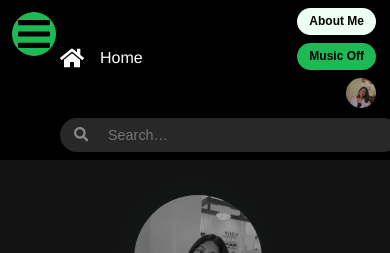
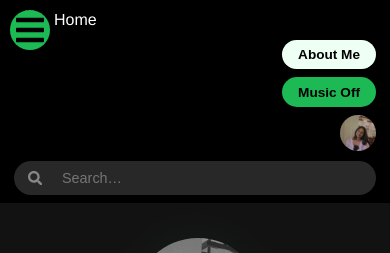
Before and after one commit to BhavanaPoosa/react-portfolio, a React (Create React App) app: page /developer in a window 390 px wide. Shown: the top 253 px of the page. Built offline with nearby package versions, Linux system fonts and the light colour scheme.

Commit message:
Adjust the burger-btn

```diff
--- a/src/styles/Navbar.css
+++ b/src/styles/Navbar.css
@@ -177,7 +177,6 @@
       flex-wrap: wrap;
       height: auto;
       padding: 8px 14px;
-      padding-left: 60px;
     }
 
     .nav-left,
@@ -190,9 +189,11 @@
     }
 
     .nav-right {
-      justify-content: flex-end;
+      flex: 0 0 100%;
+      justify-content: space-between;
       flex-wrap: wrap;
       gap: 0.5rem;
+      margin-top: 8px;
     }
 
     .nav-home {
@@ -201,7 +202,7 @@
 
     .nav-center {
       order: 3;
-      flex: 0 0 100%;
+      flex: 1 1 100%;
       margin-top: 10px;
       padding: 0.5rem 0.75rem;
     }
@@ -212,8 +213,9 @@
 
     .music-toggle,
     .about-me-btn {
-      padding: 0.4rem 0.75rem;
-      font-size: 0.75rem;
+      flex: 1 1 45%;
+      text-align: center;
+      justify-content: center;
     }
 
     .search-dropdown {
@@ -222,8 +224,9 @@
     }
 
     .avatar {
-      width: 30px;
-      height: 30px;
+      width: 36px;
+      height: 36px;
+      align-self: flex-end;
     }
   }
 
--- a/src/styles/Sidebar.css
+++ b/src/styles/Sidebar.css
@@ -98,22 +98,22 @@
     }
 
     .burger-btn {
-      display: flex;
+      display: flex !important;
       position: fixed;
-      top: 12px;
-      left: 12px;
-      width: 44px;
-      height: 44px;
+      top: 10px;
+      left: 10px;
+      width: 40px;
+      height: 40px;
+      border: none;
+      border-radius: 50%;
       background: #1DB954;
       color: #000;
-      font-size: 1.5rem;
-      border: none;
-      border-radius: 50%;
+      font-size: 1.2rem;
       justify-content: center;
       align-items: center;
       z-index: 1000;
-      transition: transform 0.2s ease;
     }
+
 
     .burger-btn:hover {
       transform: scale(1.05);
```
